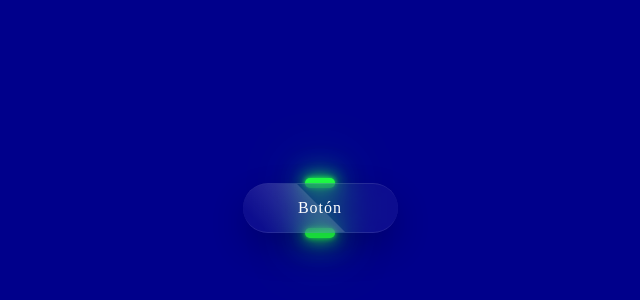
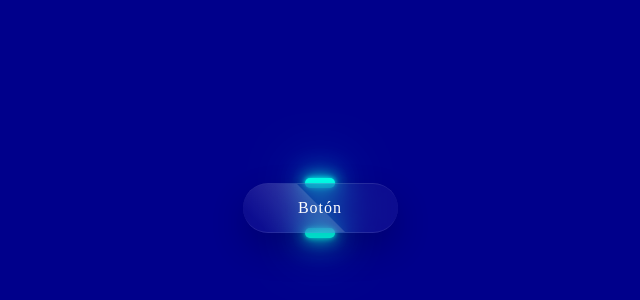
Before and after one commit to juanRmur/Prueba-DAW, a plain HTML site: page index.html in a window 1280 px wide. Shown: the part 192-492 px from the top of the page, without its empty margins (320-960 px from the left). Drawn offline with Linux system fonts and the light colour scheme.

Commit message:
Cambiando color boton v2

```diff
--- a/style.css
+++ b/style.css
@@ -116,9 +116,9 @@ body {
 
 .contenedor .boton:nth-child(1)::before,
 .contenedor .boton:nth-child(1)::after {
-    background: #1eff45;
-    box-shadow: 0 0 5px #1eff45,
-    0 0 15px #1eff45,
-    0 0 30px #1eff45,
-    0 0 60px #1eff45;
+    background: #00ffea;
+    box-shadow: 0 0 5px #00ffea,
+    0 0 15px #00ffea,
+    0 0 30px #00ffea,
+    0 0 60px #00ffea;
 }
```
